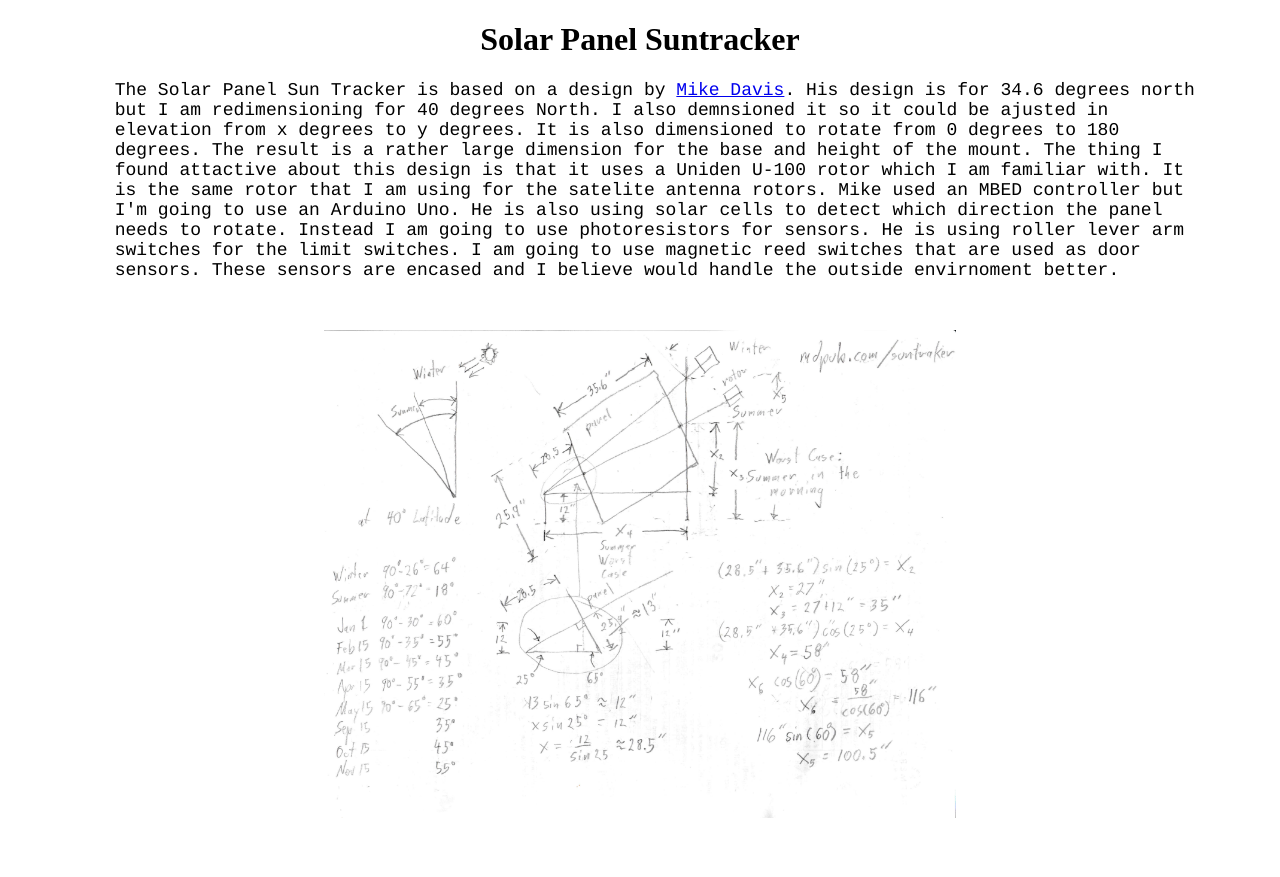
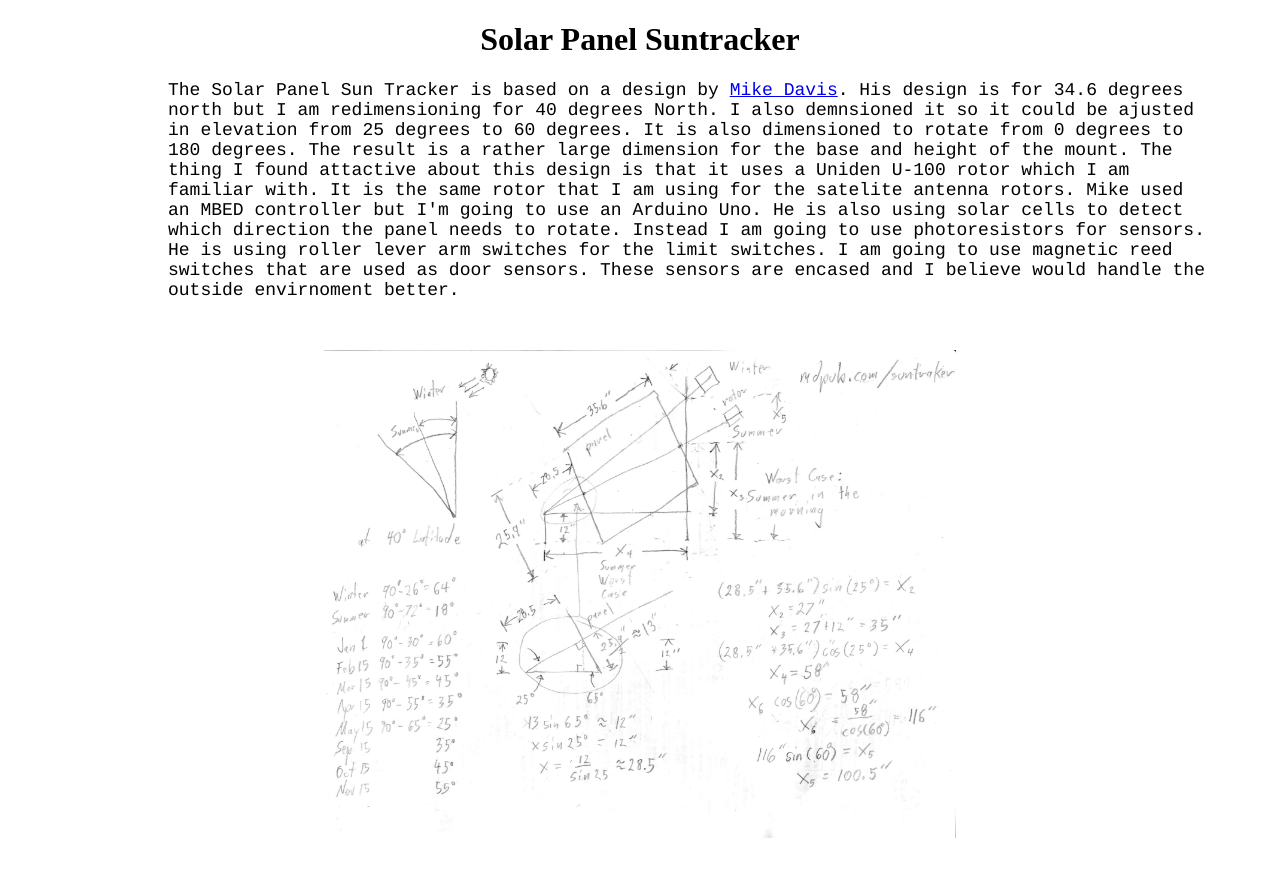
Before and after one commit to rickh87/rickh87.github.io, a Jekyll site: the page projects/Sun_Tracker/Solar_Panel_Mount.html, which Jekyll copies as it is, in a window 1280 px wide. Shown: the top 877 px of the page. Built offline with Jekyll 4.4.1, drawn with Linux system fonts in a browser that asks for light colours.

Commit message:
trying to fix tab agin. trying to border on table

```diff
--- a/projects/Exbikegen/Exbikegen.html
+++ b/projects/Exbikegen/Exbikegen.html
@@ -13,7 +13,7 @@
 
 	<h2 align = "center">Bill of Materials</h1>
 
-	<table style="width:100%">
+	<table style="width:75%" border="1">
   		<tr>
     		<th>Part</th>
     		<th>URL</th>
--- a/projects/Sun_Tracker/Solar_Panel_Mount.html
+++ b/projects/Sun_Tracker/Solar_Panel_Mount.html
@@ -8,7 +8,7 @@
 
 <body>
 
-    <p class="tab indented"><font face = "Courier" size="4">The Solar Panel Sun Tracker is based on a design by <a href="http://mdpub.com/suntracker/index.html">Mike Davis</a>. His design is for 34.6 degrees north but I am redimensioning for 40 degrees North. I also demnsioned it so it could be ajusted in elevation from x degrees to y degrees. It is also dimensioned to rotate from 0 degrees to 180 degrees. The result is a rather large dimension for the base and height of the mount. The thing I found attactive about this design is that it uses a Uniden U-100 rotor which I am familiar with. It is the same rotor that I am using for the satelite antenna rotors. Mike used an MBED controller but I'm going to use an Arduino Uno. He is also using solar cells to detect which direction the panel needs to rotate. Instead I am going to use photoresistors for sensors. He is using roller lever arm switches for the limit switches. I am going to use magnetic reed switches that are used as door sensors. These sensors are encased and I believe would handle the outside envirnoment better.</p>
+    <p class="tab indented"><font face = "Courier" size="4">The Solar Panel Sun Tracker is based on a design by <a href="http://mdpub.com/suntracker/index.html">Mike Davis</a>. His design is for 34.6 degrees north but I am redimensioning for 40 degrees North. I also demnsioned it so it could be ajusted in elevation from 25 degrees to 60 degrees. It is also dimensioned to rotate from 0 degrees to 180 degrees. The result is a rather large dimension for the base and height of the mount. The thing I found attactive about this design is that it uses a Uniden U-100 rotor which I am familiar with. It is the same rotor that I am using for the satelite antenna rotors. Mike used an MBED controller but I'm going to use an Arduino Uno. He is also using solar cells to detect which direction the panel needs to rotate. Instead I am going to use photoresistors for sensors. He is using roller lever arm switches for the limit switches. I am going to use magnetic reed switches that are used as door sensors. These sensors are encased and I believe would handle the outside envirnoment better.</p>
 
     <img class = "center"  src="first swag.jpg" alt="First swag at mount design">
 
--- a/projects/stylesheet.css
+++ b/projects/stylesheet.css
@@ -15,7 +15,7 @@
     margin-top: 300px;
     margin-bottom: 300px
 }
- .tab { margin-left: 40px; }
+ .tab { margin-left: 70pt; }
  .indented {
    padding-left: 50pt;
    padding-right: 50pt;
```
